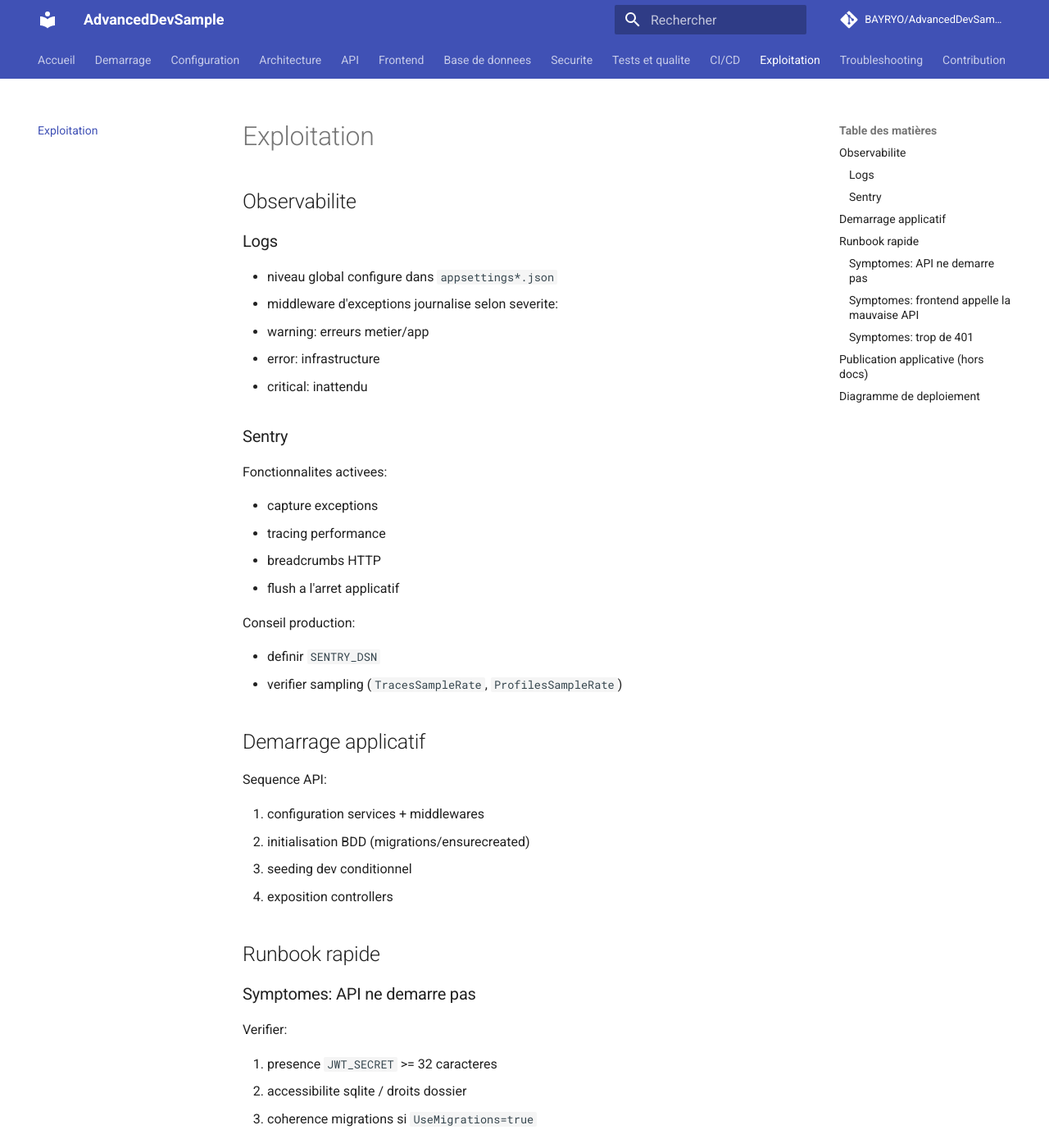
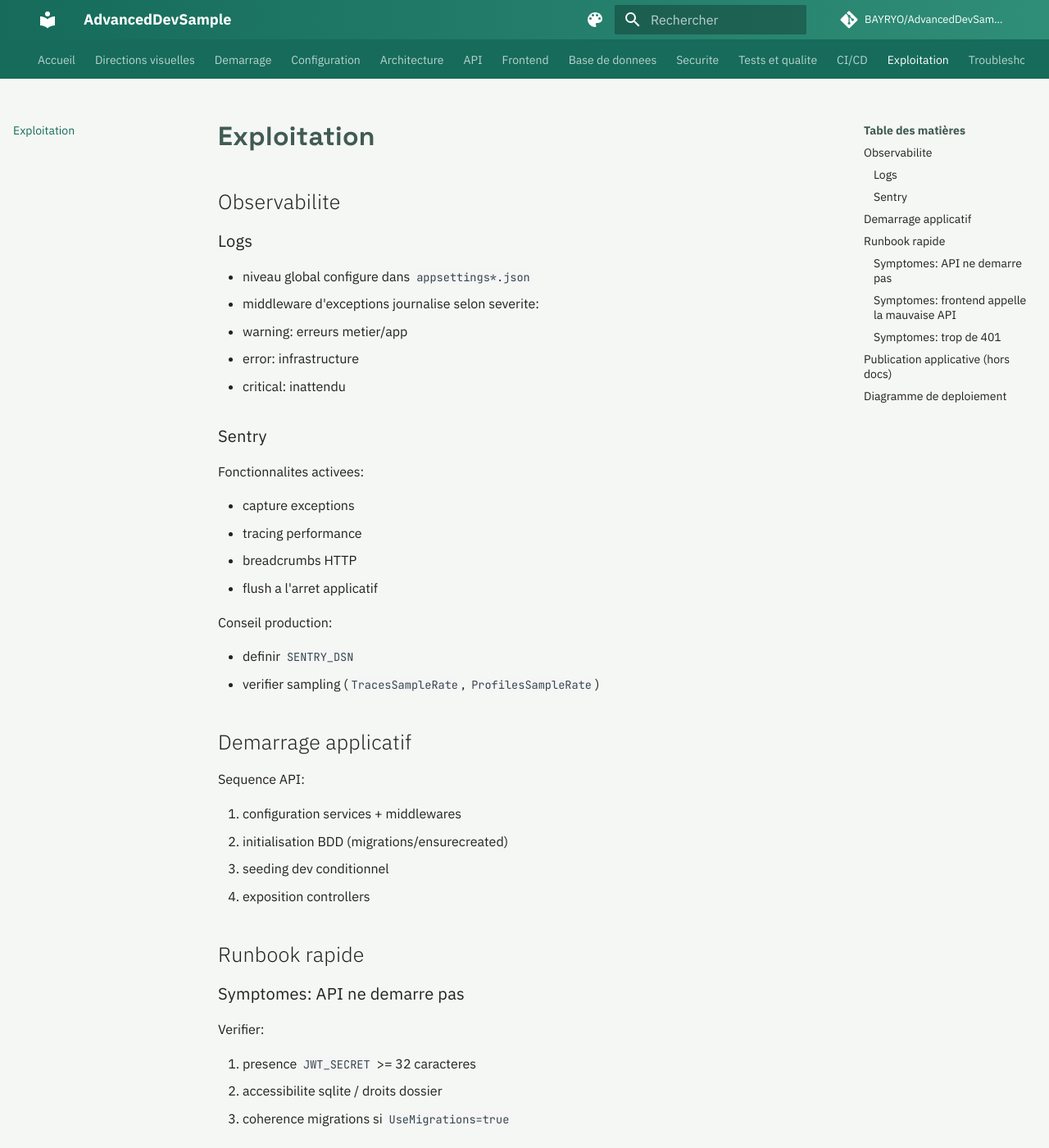
Before and after one commit to BAYRYO/AdvancedDevSample, an MkDocs documentation site: the page built from docs/operations.md, in a window 1280 px wide and 1400 px high. Shown: the whole window at 82% size. Built offline with MkDocs 1.6.1 and Material for MkDocs 9.7.7, drawn with Linux system fonts in a browser that asks for light colours; comment, search, counter and statistics services are not loaded.

Commit message:
feat: Add visual directions documentation and styles for improved user experience

```diff
--- /dev/null
+++ b/docs/stylesheets/visual-directions.css
@@ -0,0 +1,143 @@
+@import url("https://fonts.googleapis.com/css2?family=Fraunces:wght@600;700&family=IBM+Plex+Mono:wght@400;600&family=Manrope:wght@600;700&family=Source+Serif+4:opsz,wght@8..60,400;8..60,600&family=Space+Grotesk:wght@600;700&display=swap");
+
+/* Shared polish */
+.md-main__inner {
+  max-width: 72rem;
+}
+
+.md-typeset h1,
+.md-typeset h2,
+.md-typeset h3 {
+  letter-spacing: 0.01em;
+}
+
+.md-typeset .admonition,
+.md-typeset details {
+  border-radius: 0.7rem;
+}
+
+.md-typeset pre > code {
+  border-radius: 0.7rem;
+}
+
+/* Direction 1: Studio */
+[data-md-color-scheme="studio"] {
+  --md-default-bg-color: #f5f7f4;
+  --md-default-fg-color: #10221d;
+  --md-default-fg-color--light: #415b54;
+  --md-primary-fg-color: #166b5b;
+  --md-accent-fg-color: #5a8f0f;
+  --md-typeset-a-color: #166b5b;
+}
+
+[data-md-color-scheme="studio"] .md-header {
+  background: linear-gradient(90deg, #166b5b 0%, #2f8e78 100%);
+}
+
+[data-md-color-scheme="studio"] .md-typeset h1 {
+  font-family: "Space Grotesk", "IBM Plex Sans", sans-serif;
+  font-weight: 700;
+}
+
+[data-md-color-scheme="studio"] .md-typeset pre > code {
+  background: #edf5f2;
+}
+
+/* Direction 2: Paper */
+[data-md-color-scheme="paper"] {
+  --md-default-bg-color: #fbf6eb;
+  --md-default-fg-color: #2f2416;
+  --md-default-fg-color--light: #665640;
+  --md-primary-fg-color: #6f4f2f;
+  --md-accent-fg-color: #b75f2a;
+  --md-typeset-a-color: #8a4e21;
+}
+
+[data-md-color-scheme="paper"] .md-header {
+  background: #6f4f2f;
+}
+
+[data-md-color-scheme="paper"] .md-typeset {
+  font-family: "Source Serif 4", Georgia, serif;
+}
+
+[data-md-color-scheme="paper"] .md-typeset h1,
+[data-md-color-scheme="paper"] .md-typeset h2,
+[data-md-color-scheme="paper"] .md-typeset h3 {
+  font-family: "Fraunces", "Source Serif 4", serif;
+}
+
+[data-md-color-scheme="paper"] .md-typeset pre > code,
+[data-md-color-scheme="paper"] .highlight pre {
+  background: #f0e6d6;
+}
+
+/* Direction 3: Terminal */
+[data-md-color-scheme="terminal"] {
+  --md-default-bg-color: #0b0f0d;
+  --md-default-fg-color: #d4f6d8;
+  --md-default-fg-color--light: #93c99a;
+  --md-primary-fg-color: #0f1a13;
+  --md-accent-fg-color: #44e37c;
+  --md-typeset-a-color: #6cf0a0;
+}
+
+[data-md-color-scheme="terminal"] .md-header {
+  background: #0f1a13;
+  border-bottom: 1px solid #1f3b2a;
+}
+
+[data-md-color-scheme="terminal"] .md-typeset {
+  font-family: "IBM Plex Mono", "JetBrains Mono", monospace;
+}
+
+[data-md-color-scheme="terminal"] .md-typeset h1,
+[data-md-color-scheme="terminal"] .md-typeset h2,
+[data-md-color-scheme="terminal"] .md-typeset h3 {
+  font-family: "IBM Plex Mono", "JetBrains Mono", monospace;
+  text-transform: uppercase;
+  letter-spacing: 0.04em;
+}
+
+[data-md-color-scheme="terminal"] .md-typeset pre > code,
+[data-md-color-scheme="terminal"] .highlight pre {
+  background: #06110a;
+  border: 1px solid #2a5a3c;
+}
+
+[data-md-color-scheme="terminal"] .md-typeset .admonition,
+[data-md-color-scheme="terminal"] .md-typeset details {
+  border: 1px solid #2a5a3c;
+}
+
+/* Direction 4: Ocean */
+[data-md-color-scheme="ocean"] {
+  --md-default-bg-color: #eef7fb;
+  --md-default-fg-color: #102532;
+  --md-default-fg-color--light: #3f6275;
+  --md-primary-fg-color: #0e4f7a;
+  --md-accent-fg-color: #0aa1d3;
+  --md-typeset-a-color: #0e6a98;
+}
+
+[data-md-color-scheme="ocean"] .md-header {
+  background: linear-gradient(90deg, #0e4f7a 0%, #0c7ab0 100%);
+}
+
+[data-md-color-scheme="ocean"] .md-main {
+  background:
+    radial-gradient(circle at 20% 0%, rgba(10, 161, 211, 0.12), transparent 35%),
+    radial-gradient(circle at 80% 10%, rgba(14, 79, 122, 0.1), transparent 28%);
+}
+
+[data-md-color-scheme="ocean"] .md-typeset h1,
+[data-md-color-scheme="ocean"] .md-typeset h2,
+[data-md-color-scheme="ocean"] .md-typeset h3 {
+  font-family: "Manrope", "IBM Plex Sans", sans-serif;
+  font-weight: 700;
+}
+
+[data-md-color-scheme="ocean"] .md-typeset pre > code,
+[data-md-color-scheme="ocean"] .highlight pre {
+  background: #e7f3fb;
+}
--- a/mkdocs.yml
+++ b/mkdocs.yml
@@ -7,6 +7,9 @@
 theme:
   name: material
   language: fr
+  font:
+    text: IBM Plex Sans
+    code: JetBrains Mono
   features:
     - navigation.tabs
     - navigation.sections
@@ -14,6 +17,31 @@
     - content.code.copy
     - search.suggest
     - search.highlight
+  palette:
+    - scheme: studio
+      primary: teal
+      accent: lime
+      toggle:
+        icon: material/palette
+        name: Direction 1 - Studio
+    - scheme: paper
+      primary: brown
+      accent: deep orange
+      toggle:
+        icon: material/book-open-page-variant
+        name: Direction 2 - Paper
+    - scheme: terminal
+      primary: black
+      accent: green
+      toggle:
+        icon: material/console
+        name: Direction 3 - Terminal
+    - scheme: ocean
+      primary: blue
+      accent: cyan
+      toggle:
+        icon: material/waves
+        name: Direction 4 - Ocean
 
 markdown_extensions:
   - admonition
@@ -31,8 +59,12 @@
 plugins:
   - search
 
+extra_css:
+  - stylesheets/visual-directions.css
+
 nav:
   - Accueil: index.md
+  - Directions visuelles: visual-directions.md
   - Demarrage: getting-started.md
   - Configuration: configuration.md
   - Architecture: architecture.md
```
Also changed, not shown: docs/visual-directions.md (added, +34 -0 lines).
